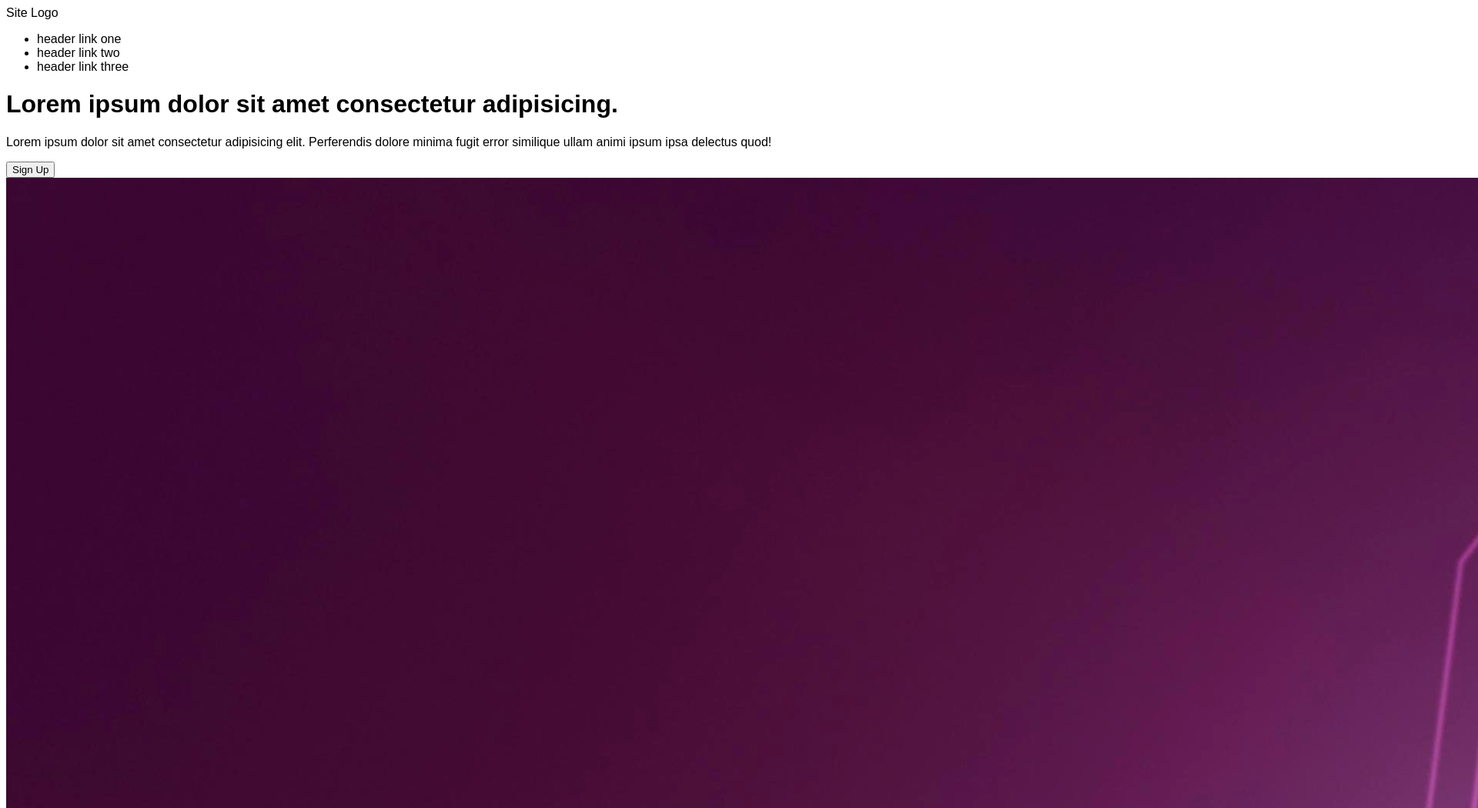
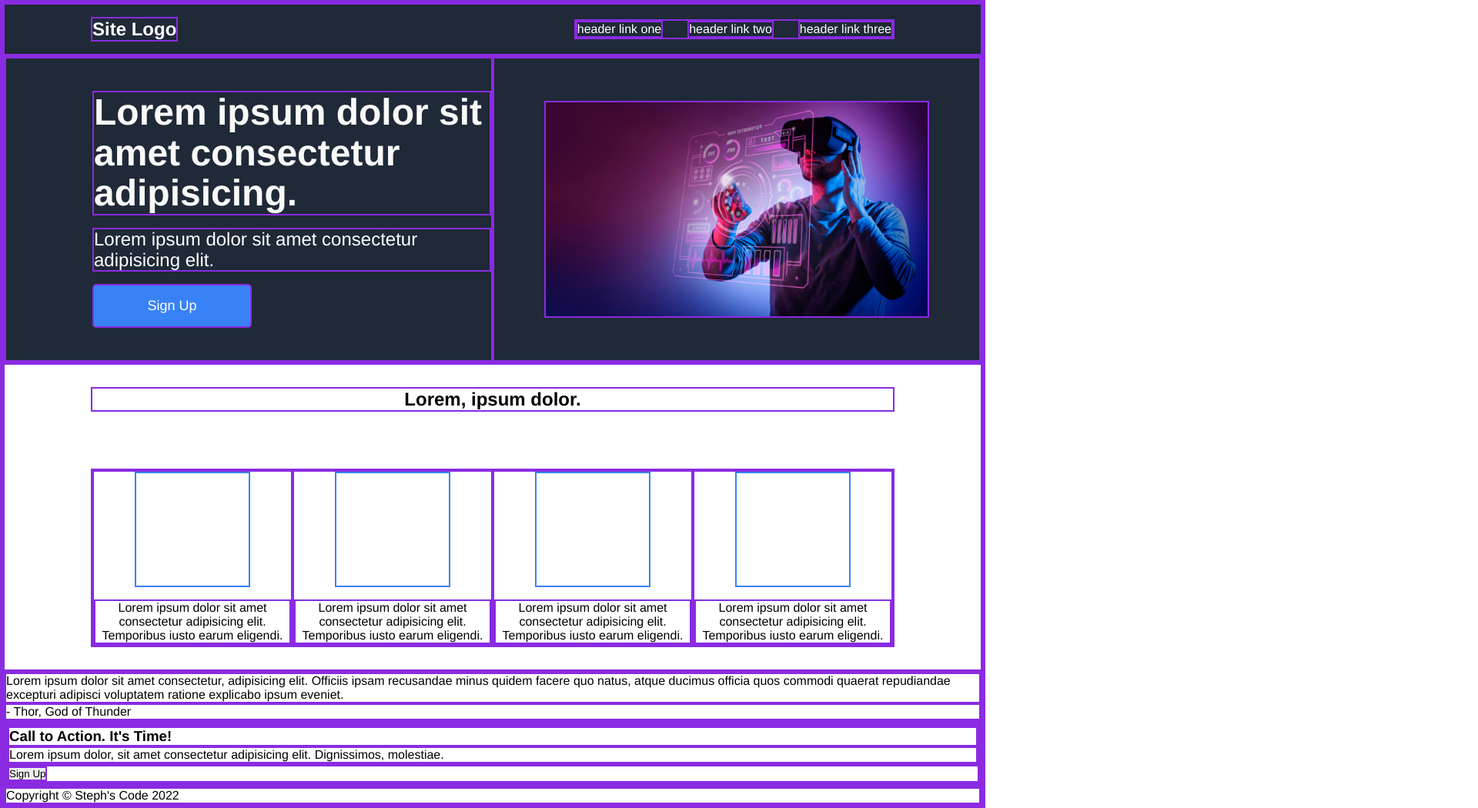
Before and after one commit to stephscode/Odin-Landing-Page, a plain HTML site: page index.html in a window 1280 px wide. Shown: the top 1050 px of the page at 77% size, 1920 px wide, since content can reach past the window. Drawn offline with Linux system fonts and the light colour scheme.

Commit message:
header, hero and info section css layout complete

```diff
--- a/index.html
+++ b/index.html
@@ -18,15 +18,18 @@
 
     </div>
 
-    <div class="hero-info-container">
-        <div class="hero-info">
+    <div class="hero-section">
+        <div class="hero-info-container">
             <h1>Lorem ipsum dolor sit amet consectetur adipisicing.</h1>
-            <p>Lorem ipsum dolor sit amet consectetur adipisicing elit. Perferendis dolore minima fugit error similique
-                ullam animi ipsum ipsa delectus quod!</p>
-            <button>Sign Up</button>
+
+            <p>Lorem ipsum dolor sit amet consectetur adipisicing elit. </p>
+
+            <button class="hero-button">Sign Up</button>
         </div>
 
-        <div class="hero-image-container"><img src="/images/hero-image.jpg" alt="tech-image"></div>
+        <div class="hero-image-container">
+            <img src="/images/hero-image.jpg" alt="tech-image">
+        </div>
     </div>
 
     <div class="info-section">
--- a/styles.css
+++ b/styles.css
@@ -6,5 +6,131 @@
 
 * {
     box-sizing: border-box;
-    font-family: Montserrat, Arial, Helvetica, sans-serif;
+    font-family: Poppins, Helvetica, sans-serif;
+    margin: 0;
+    padding: 0;
+    border: 2px solid blueviolet;
 }
+
+body {}
+
+
+.header-section {
+    background-color: var(--dark);
+    padding: 1rem 7rem;
+
+    display: flex;
+    justify-content: space-between;
+    align-items: center;
+
+}
+
+ul {
+    display: flex;
+    gap: 2rem;
+}
+
+li {
+    color: white;
+    font-size: 16px;
+    list-style: none;
+}
+
+.logo {
+    color: white;
+    font-size: 24px;
+    font-weight: 600;
+}
+
+.hero-section {
+    background-color: var(--dark);
+    display: flex;
+    height: 50vh;
+
+}
+
+.hero-info-container {
+    width: 50%;
+    display: flex;
+    flex-direction: column;
+    justify-content: center;
+    gap: 1rem;
+    padding-left: 7rem;
+
+
+}
+
+.hero-button {
+    background-color: var(--cta);
+    color: white;
+    width: 40%;
+    padding: 1rem 2rem;
+    border-radius: 5px;
+    font-size: 18px;
+}
+
+.hero-image-container {
+    width: 50%;
+    display: flex;
+    align-items: center;
+    justify-content: center;
+}
+
+
+
+.hero-section h1 {
+    color: #f9faf8;
+    font-size: 48px;
+    line-height: 1.1em;
+}
+
+.hero-info-container p {
+    color: white;
+    font-size: 24px;
+    line-height: 1.1em;
+    font-weight: 300;
+
+}
+
+img {
+    width: 500px;
+    height: auto;
+
+}
+
+.info-section {
+    padding: 0 7rem;
+    height: 50vh;
+    display: flex;
+    flex-direction: column;
+    justify-content: space-around;
+
+}
+
+h2 {
+    text-align: center;
+    margin-bottom: 1rem;
+}
+
+.card-container {
+    display: flex;
+
+}
+
+.card {
+    display: flex;
+    flex-direction: column;
+    align-items: center;
+    gap: 1rem;
+
+}
+
+.card-box {
+    width: 150px;
+    height: 150px;
+    border: 2px solid var(--cta);
+}
+
+.card p {
+    text-align: center;
+}
```
